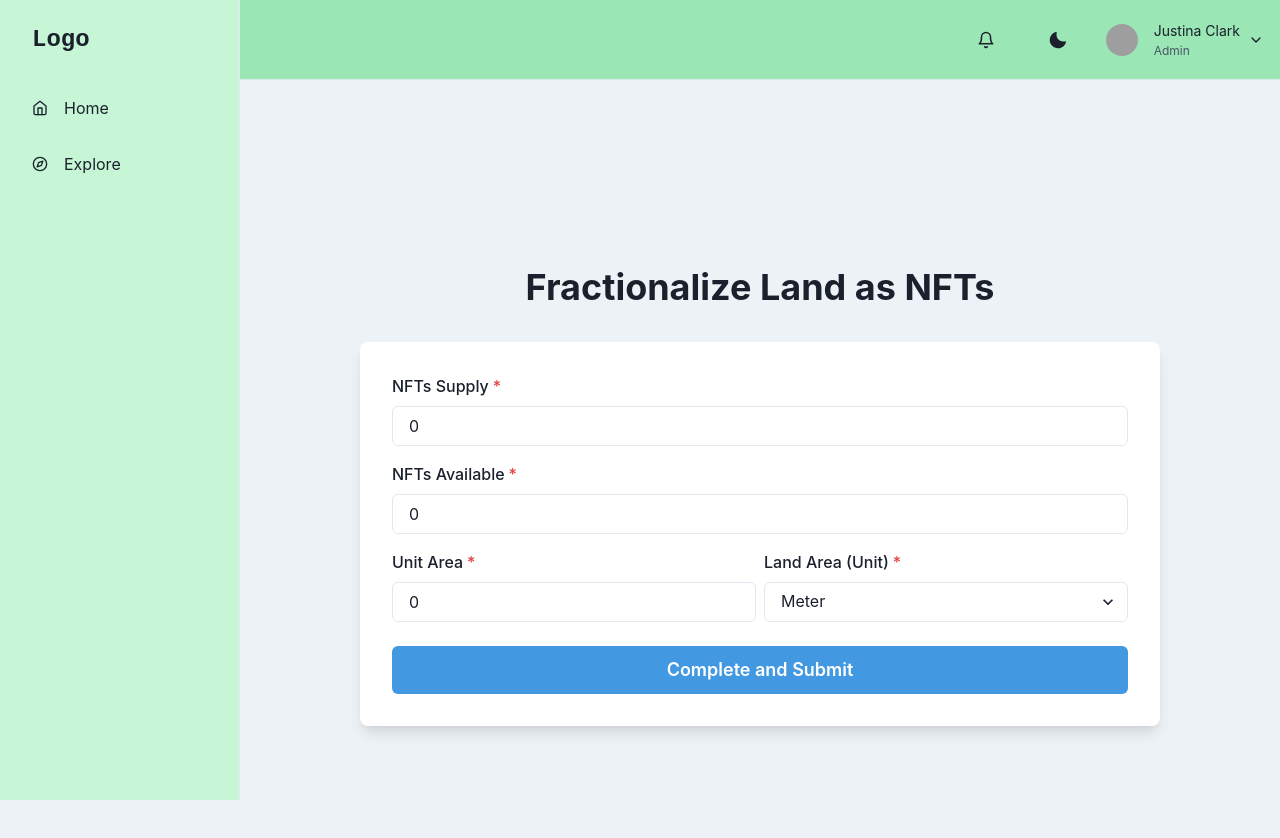
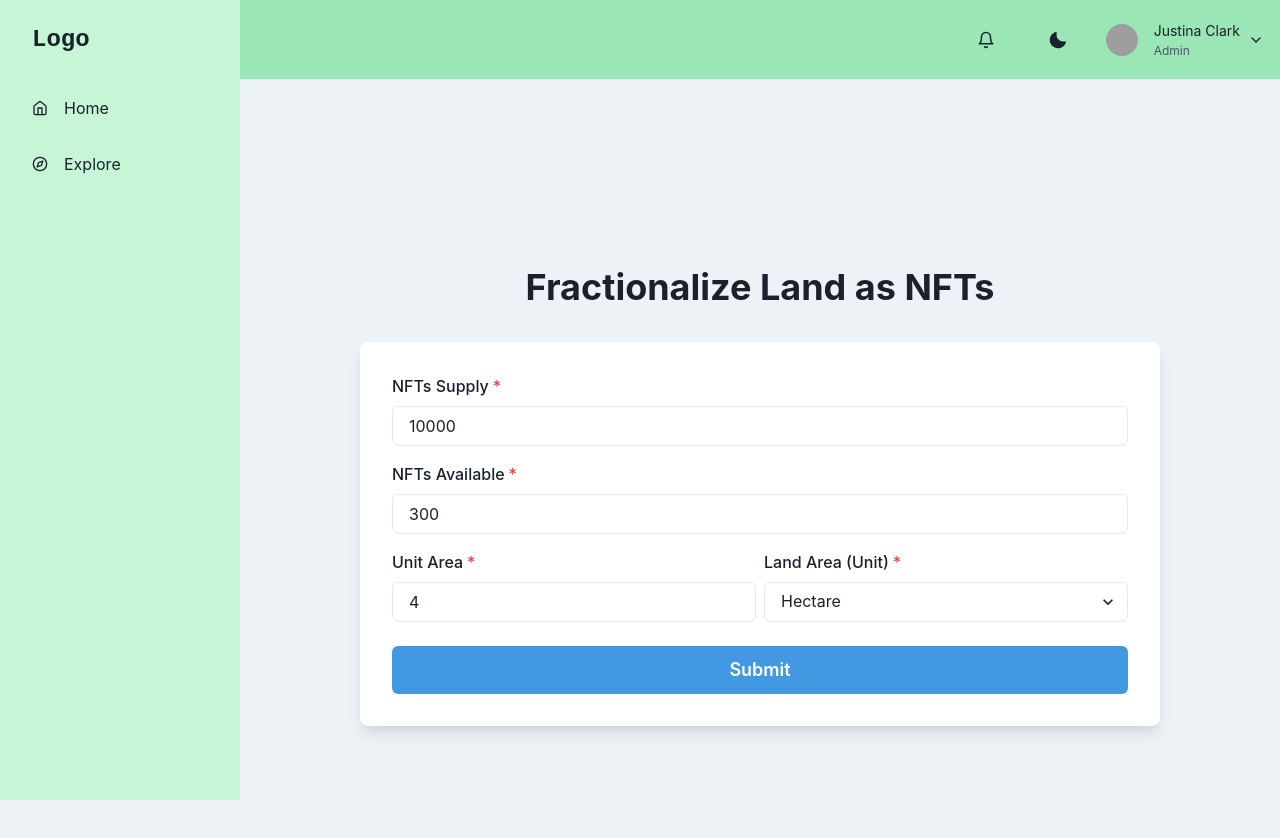
Before and after one commit to fysp11/based-nextjs, a Next.js app: page /admin/projects/1/nft in a window 1280 px wide. Shown: the top 838 px of the page. Built offline with nearby package versions, Linux system fonts and the light colour scheme; grey boxes are pictures that could not be loaded.

Commit message:
minor fixes

```diff
--- a/pages/admin/projects/[id]/nft.tsx
+++ b/pages/admin/projects/[id]/nft.tsx
@@ -6,6 +6,7 @@
 import { ChangeEvent, useContext, useEffect, useState } from 'react';
 
 import { DBContext } from '../../../../contexts';
+import { NEW_NFT_LAYER_OBJECT } from '../../../../mocks';
 import { AreaUnit, LandArea, NFTLayer, Project, WithId } from '../../../../types';
 
 type NFTLayerValidation = Record<keyof Omit<NFTLayer, 'projectId'>, boolean>;
@@ -16,9 +17,9 @@
 
     const [project, setProject] = useState<WithId<Project>>()
 
-    const [supply, setSupply] = useState<number>(0);
-    const [available, setAvailable] = useState<number>(0);
-    const [landArea, setLandArea] = useState<LandArea>({ amount: 0, unit: AreaUnit.Meter });
+    const [supply, setSupply] = useState<number>(NEW_NFT_LAYER_OBJECT.supply);
+    const [available, setAvailable] = useState<number>(NEW_NFT_LAYER_OBJECT.available);
+    const [landArea, setLandArea] = useState<LandArea>(NEW_NFT_LAYER_OBJECT.landArea);
 
     const [canSubmit, setCanSubmit] = useState<boolean>(false);
     const [validation, setValidation] = useState<NFTLayerValidation>({ supply: false, available: false, landArea: false })
--- a/pages/projects/[id]/index.tsx
+++ b/pages/projects/[id]/index.tsx
@@ -122,7 +122,7 @@
                                     ))}
                                 </Wrap>
                             </Box>
-                            <Box>
+                            {nftInfo && <Box>
                                 <Text
                                     fontSize={{ base: '16px', lg: '18px' }}
                                     color={color5}
@@ -152,7 +152,7 @@
                                         {nftInfo?.landArea.amount} {nftInfo?.landArea.unit}
                                     </ListItem>
                                 </List>
-                            </Box>
+                            </Box>}
                         </Stack>
 
                         {!canAdmin && <Button
--- a/pages/projects/index.tsx
+++ b/pages/projects/index.tsx
@@ -1,4 +1,4 @@
-import { Box, Button, Heading, SimpleGrid, Stack, useColorModeValue } from '@chakra-ui/react'
+import { Box, Button, Center, Heading, SimpleGrid, Stack, useColorModeValue } from '@chakra-ui/react'
 import Link from 'next/link'
 import { useRouter } from 'next/router';
 import { useContext } from 'react'
@@ -20,9 +20,10 @@
                 <Heading fontSize={'4xl'} textAlign={'center'}>
                     Projects
                 </Heading>
+                <Center>
                     <Button
                         rounded={'none'}
-                    w={'full'}
+                        w={['100%', 650]}
                         mt={8}
                         size={'lg'}
                         py={'7'}
@@ -36,6 +37,7 @@
                         }}>
                         Add a Project
                     </Button>
+                </Center>
                 <SimpleGrid minChildWidth={400} spacing={10}>
                     {projects.map(project => {
                         const { id, ...projectData } = project;
```
Lines whose indentation alone changed are shown as unchanged.
